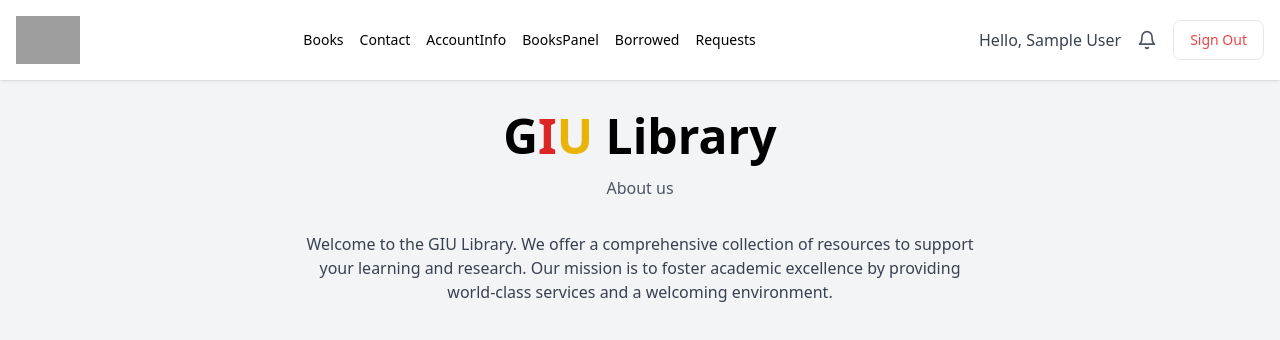
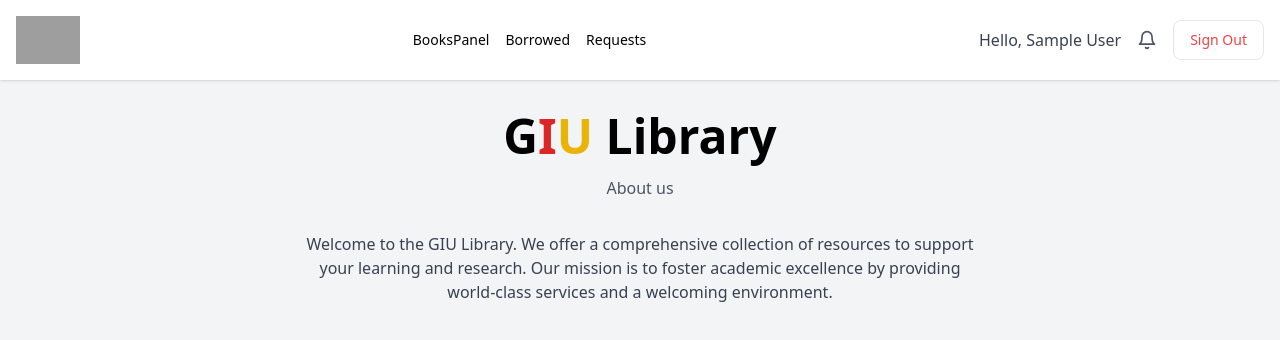
Before and after one commit to D-Ace0/GIU_Library, a Next.js app in the folder frontend/: page /home in a window 1280 px wide. Shown: the top 340 px of the page. Built offline with nearby package versions, Linux system fonts and the light colour scheme; sample sign-in values are in the browser's storage; grey boxes are pictures that could not be loaded.

Commit message:
refresh bug fixed thanks to abdullah

```diff
--- a/frontend/src/components/Header.tsx
+++ b/frontend/src/components/Header.tsx
@@ -87,17 +87,15 @@ const Header: React.FC<HeaderProps> = ({
         onClick={() => router.push("/")}
         style={{ cursor: "pointer" }}
       />
+
       <nav className="flex items-center gap-4">
-        <Button variant="ghost" onClick={() => router.push("/book-search")}>
-          Books
-        </Button>
-        <Button variant="ghost" onClick={() => router.push("/contact")}>
-          Contact
-        </Button>
-        <Button variant="ghost" onClick={() => router.push("/account")}>
-          AccountInfo
-        </Button>
-
+        {role === "user" && (
+          <>
+            <Button variant="ghost" onClick={() => router.push("/book-search")}>Books</Button>
+            <Button variant="ghost" onClick={() => router.push("/contact")}>Contact</Button>
+            <Button variant="ghost" onClick={() => router.push("/account")}>AccountInfo</Button>
+          </>
+        )}
         {role === "admin" && (
           <>
             <Button variant="ghost" onClick={() => router.push("/books-panel")}>
--- a/frontend/src/pages/book-search.tsx
+++ b/frontend/src/pages/book-search.tsx
@@ -20,16 +20,25 @@ const BookSearch: React.FC = () => {
   // Assume session stored in localStorage
 
 
-    const token = typeof window !== "undefined" ? localStorage.getItem("token") : null;
-    let session: any = {};
+   const [session, setSession] = useState<any>({});
+    const [token, setToken] = useState<string | null>(null);
 
-    try {
-      session = token ? jwtDecode(token) : {};
-      console.log("session", session);
-      console.log("token", token);
-    } catch (error) {
-      console.error("Invalid token", error);
-    }
+     useEffect(() => {
+       // Access localStorage only on the client
+       const storedToken = localStorage.getItem("token");
+       setToken(storedToken);
+
+       if (storedToken) {
+         try {
+           const decodedSession = jwtDecode(storedToken);
+           setSession(decodedSession);
+           console.log("session", decodedSession);
+           console.log("token", storedToken);
+         } catch (error) {
+           console.error("Invalid token", error);
+         }
+       }
+     }, []);
 
     const username = session?.name || "User";
     const role = session?.role || "user";
--- a/frontend/src/screens/Homepage.tsx
+++ b/frontend/src/screens/Homepage.tsx
@@ -1,21 +1,29 @@
-import React from "react";
+import React, { useState, useEffect } from "react";
 import { useRouter } from "next/router";
 import { jwtDecode } from "jwt-decode";
 import Header from "../components/Header";
 
 const HomePage: React.FC = () => {
   const router = useRouter();
+  const [session, setSession] = useState<any>({});
+  const [token, setToken] = useState<string | null>(null);
 
-  const token = typeof window !== "undefined" ? localStorage.getItem("token") : null;
-  let session: any = {};
+  useEffect(() => {
+    // Access localStorage only on the client
+    const storedToken = localStorage.getItem("token");
+    setToken(storedToken);
 
-  try {
-    session = token ? jwtDecode(token) : {};
-    console.log("session", session);
-    console.log("token", token);
-  } catch (error) {
-    console.error("Invalid token", error);
-  }
+    if (storedToken) {
+      try {
+        const decodedSession = jwtDecode(storedToken);
+        setSession(decodedSession);
+        console.log("session", decodedSession);
+        console.log("token", storedToken);
+      } catch (error) {
+        console.error("Invalid token", error);
+      }
+    }
+  }, []);
 
   const username = session?.name || "User";
   const role = session?.role || "user";
@@ -29,7 +37,7 @@ const HomePage: React.FC = () => {
 
   return (
     <div className="bg-gray-100 min-h-screen flex flex-col">
-      <Header username={username} role={role} handleSignOut={handleSignOut} userId={userId}/>
+      <Header username={username} role={role} handleSignOut={handleSignOut} userId={userId} />
       <main className="flex-grow p-8 text-center">
         <h1 className="text-5xl font-extrabold text-gray-900 mb-4">
           <span className="text-black">G</span>
```
